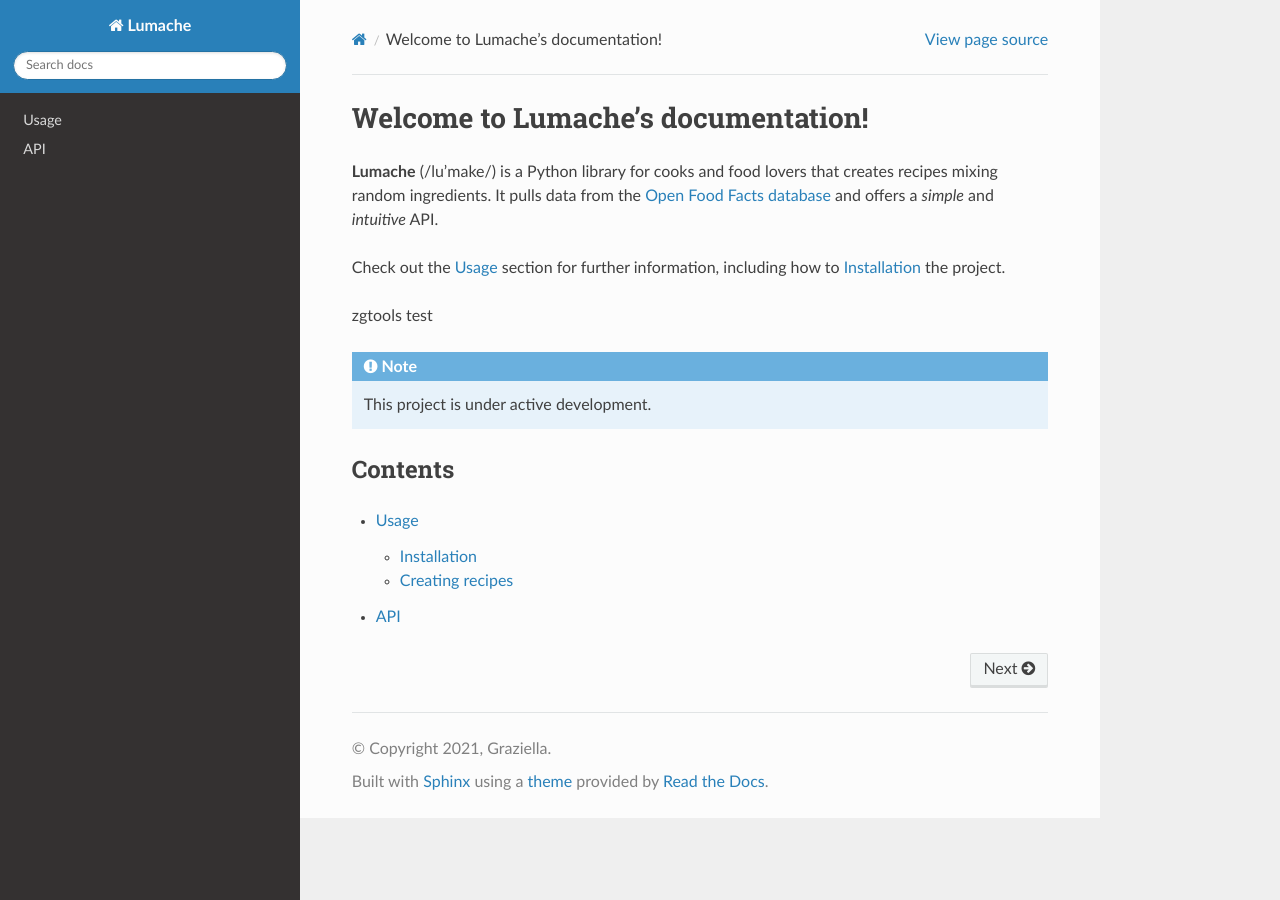
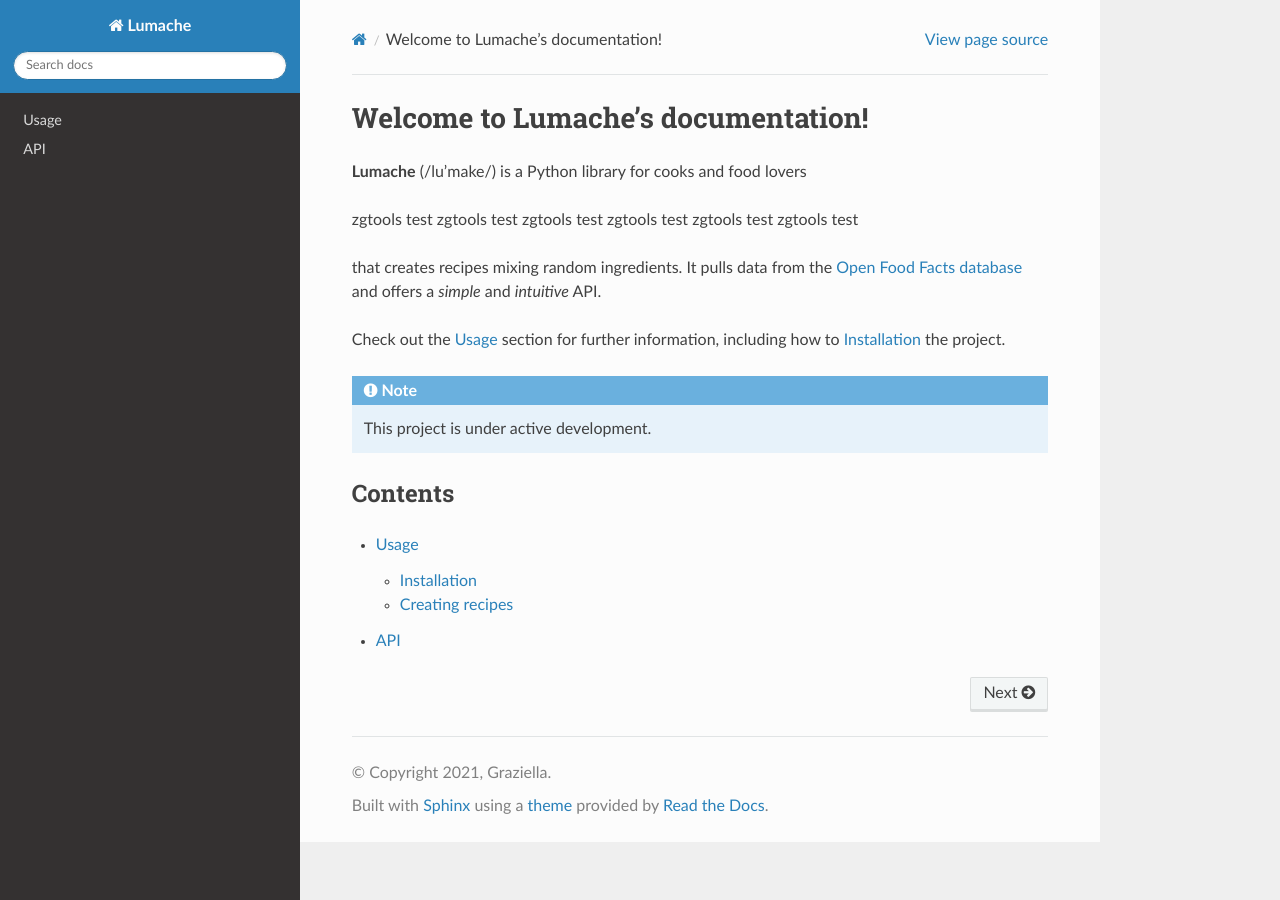
Before and after one commit to linyuiz/zgtools-tutorial, a Sphinx documentation site: the page built from docs/source/index.rst, in a window 1280 px wide. Built offline with Sphinx 7.4.7 and the Read the Docs theme 3.1.0, drawn with Linux system fonts in a browser that asks for light colours.

Commit message:
Update index.rst

```diff
--- a/docs/source/index.rst
+++ b/docs/source/index.rst
@@ -2,6 +2,14 @@ Welcome to Lumache's documentation!
 ===================================
 
 **Lumache** (/lu'make/) is a Python library for cooks and food lovers
+
+zgtools test
+zgtools test
+zgtools test
+zgtools test
+zgtools test
+zgtools test
+
 that creates recipes mixing random ingredients.
 It pulls data from the `Open Food Facts database <https://world.openfoodfacts.org/>`_
 and offers a *simple* and *intuitive* API.
```
Also changed, not shown: other parts of docs/source/index.rst (+0 -1 lines).
